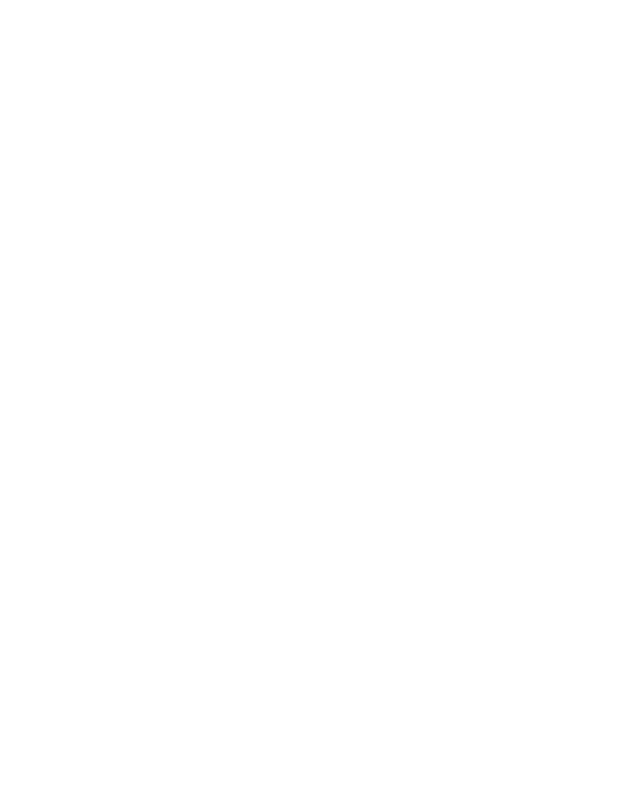
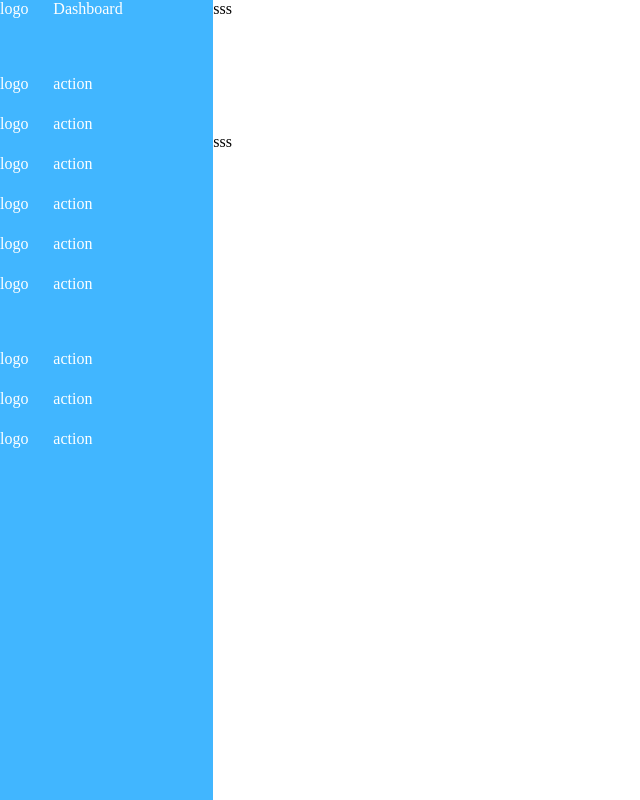
Before and after one commit to Osserc/admin-dashboard, a plain HTML site: page index.html in a window 1280 px wide. Shown: the whole page, without its empty margins (0-640 px from the left). Drawn offline with Linux system fonts and the light colour scheme.

Commit message:
Make skeleton, sidebar

```diff
--- a/css/style.css
+++ b/css/style.css
@@ -0,0 +1,33 @@
+body {
+    display: grid;
+    grid-template-columns: 1fr 5fr;
+    grid-template-rows: 1fr 5fr;
+    height: 100vh;
+    width: 100vw;
+    margin: 0;
+}
+
+.header {
+
+}
+
+.sidebar {
+    grid-row-start: span 2;
+    background-color: rgb(65, 182, 255);
+    color: white;
+    display: grid;
+    grid-template-columns: 1fr;
+    grid-template-rows: auto auto auto 1fr;
+    gap: 50px;
+}
+
+.sidebar > div {
+    display: grid;
+    grid-template-columns: 1fr 3fr;
+    grid-auto-rows: 25px;
+    grid-row-gap: 15px;
+}
+
+.panel {
+
+}
--- a/index.html
+++ b/index.html
@@ -9,6 +9,35 @@
     <script src="./javascript/script.js"></script>
 </head>
 <body>
-
+    <div class="sidebar">
+        <div class="side-top">
+            <div>logo</div>
+            <div>Dashboard</div>
+        </div>
+        <div class="side-middle">
+            <div>logo</div>
+            <div>action</div>
+            <div>logo</div>
+            <div>action</div>
+            <div>logo</div>
+            <div>action</div>
+            <div>logo</div>
+            <div>action</div>
+            <div>logo</div>
+            <div>action</div>
+            <div>logo</div>
+            <div>action</div>
+        </div>
+        <div class="side-bottom">
+            <div>logo</div>
+            <div>action</div>
+            <div>logo</div>
+            <div>action</div>
+            <div>logo</div>
+            <div>action</div>
+        </div>
+    </div>
+    <div class="header">sss</div>
+    <div class="panel">sss</div>
 </body>
 </html>
```
